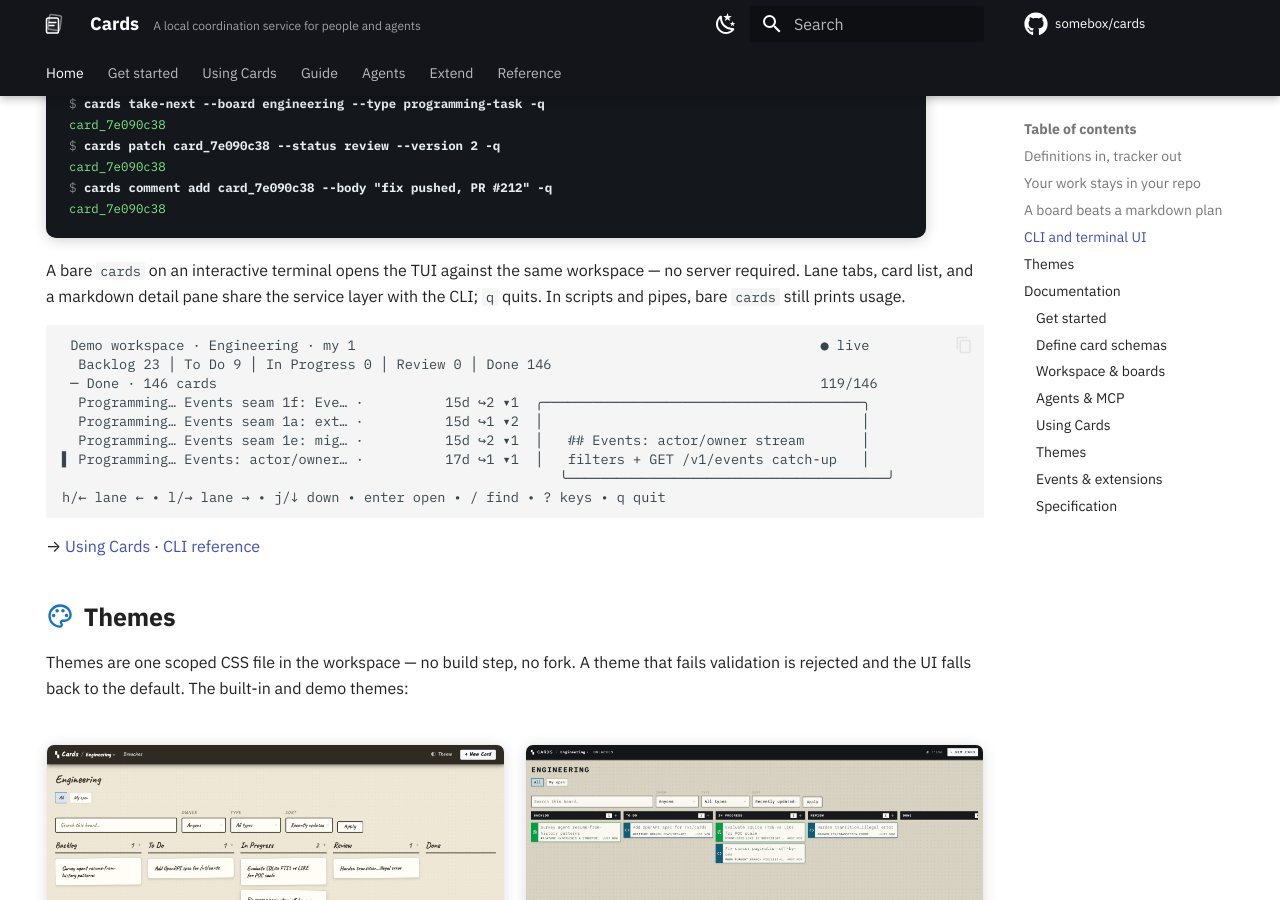
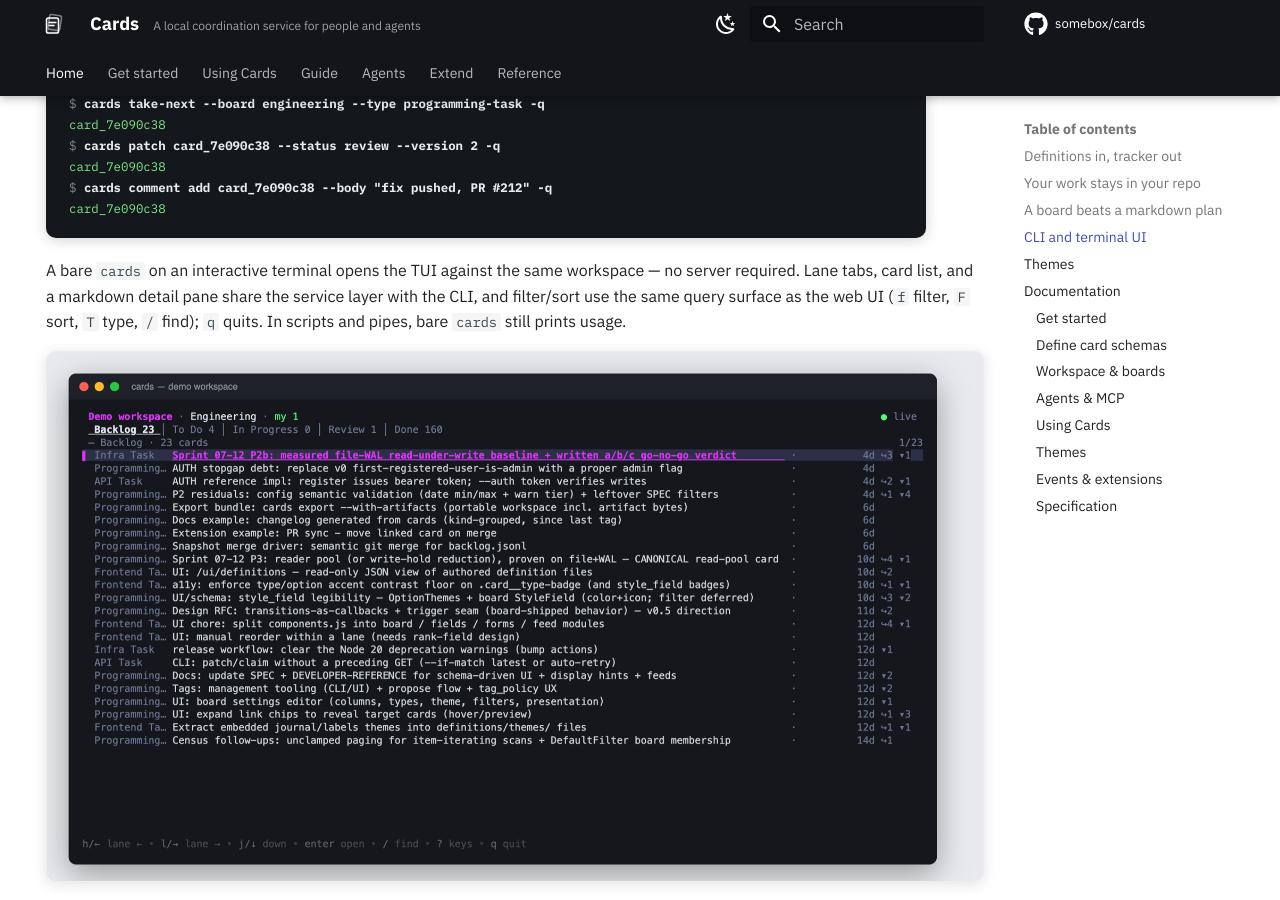
Before and after one commit to somebox/cards, an MkDocs documentation site: the page built from docs/index.md, in a window 1280 px wide and 900 px high, scrolled down 3149 px. Built offline with MkDocs 1.6.1 and Material for MkDocs 9.7.7, drawn with Linux system fonts in a browser that asks for light colours; comment, search, counter and statistics services are not loaded.

Commit message:
docs+readme: regenerate screenshots; factual README pass; current TUI captures everywhere
- all docs screenshots regenerated post-v0.2.0 (nav version chip now
  visible); media/board.png hero replaced — it showed a UI generation
  several designs old with placeholder card data
- README: TUI section drops the stale ASCII capture and key inventory in
  favor of the real capture + a link to the CLI reference's terminal-ui
  section; terminology aligned with docs/concepts/philosophy.md (schema /
  JSON structure over envelope/shape, "is defined in" over "lives under",
  "That definition is shared by" over "drives"); promotional phrasing
  replaced with factual statements; short design-principles paragraph
  links to the philosophy page
- docs: cli.md terminal-ui section gains the f/F/T// query keys (was
  pre-sprint) and the TUI capture; index.md swaps its ASCII TUI block for
  the capture
- tui-screenshots.sh restores the committed demo snapshot instead of
  depending on the machine-local gitignored DB — captures are identical on
  any machine

Co-Authored-By: Claude Fable 5 <noreply@anthropic.com>

````diff
--- a/docs/index.md
+++ b/docs/index.md
@@ -213,20 +213,11 @@ prints just the id), so it pipes.
 
 A bare `cards` on an interactive terminal opens the TUI against the same
 workspace — no server required. Lane tabs, card list, and a markdown detail
-pane share the service layer with the CLI; `q` quits. In scripts and pipes,
-bare `cards` still prints usage.
+pane share the service layer with the CLI, and filter/sort use the same query
+surface as the web UI (`f` filter, `F` sort, `T` type, `/` find); `q` quits.
+In scripts and pipes, bare `cards` still prints usage.
 
-```text
- Demo workspace · Engineering · my 1                                                         ● live
-  Backlog 23 │ To Do 9 │ In Progress 0 │ Review 0 │ Done 146
- ─ Done · 146 cards                                                                          119/146
-  Programming… Events seam 1f: Eve… ·          15d ↪2 ▾1  ╭───────────────────────────────────────╮
-  Programming… Events seam 1a: ext… ·          15d ↪1 ▾2  │                                       │
-  Programming… Events seam 1e: mig… ·          15d ↪2 ▾1  │   ## Events: actor/owner stream       │
-▌ Programming… Events: actor/owner… ·          17d ↪1 ▾1  │   filters + GET /v1/events catch-up   │
-                                                             ╰───────────────────────────────────────╯
-h/← lane ← • l/→ lane → • j/↓ down • enter open • / find • ? keys • q quit
-```
+![The terminal UI on the seeded demo board](assets/img/tui-board.png){ .cards-shot }
 
 → [Using Cards](using-cards.md) · [CLI reference](reference/cli.md)
 
````
Also changed, not shown: README.md (+32 -42 lines), docs/reference/cli.md (+8 -1 lines), docs/assets/img/board.png, docs/assets/img/card-detail-full.png, docs/assets/img/card-detail.png, docs/assets/img/theme-jeeruh.png, docs/assets/img/theme-journal.png, docs/assets/img/theme-labels.png, docs/assets/img/tui-board.png, docs/assets/img/tui-filter.png, docs/assets/img/welcome.png, media/board.png, 1 other file.
